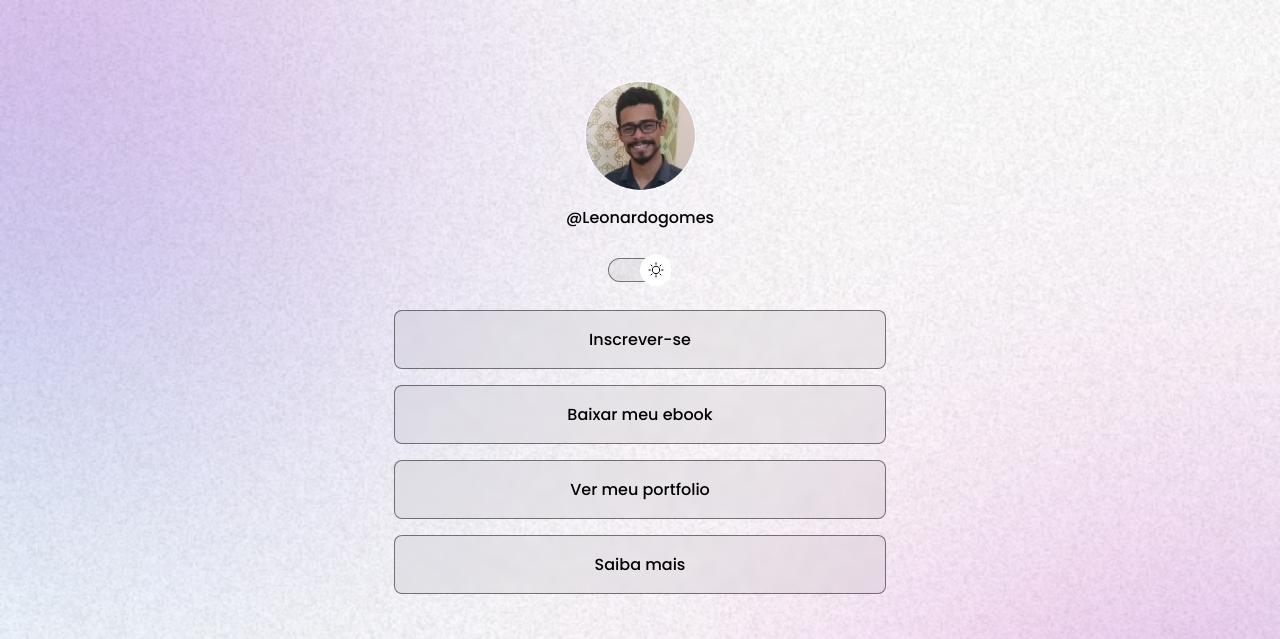
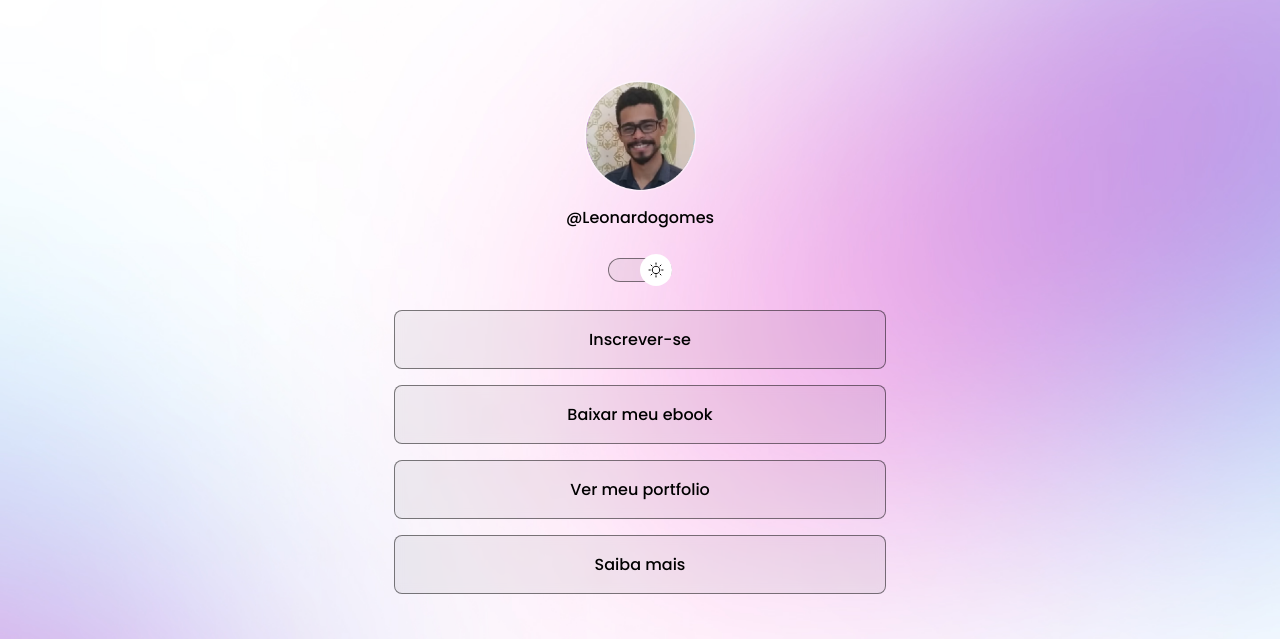
Before and after one commit to LeogomesArt/projeto, a plain HTML site: page index.html in a window 1280 px wide. Shown: the top 639 px of the page. Drawn offline with nearby package versions, Linux system fonts and the light colour scheme.

Commit message:
change bg to desktop

```diff
--- a/style.css
+++ b/style.css
@@ -33,6 +33,7 @@ body {
   */
 
   background: var(--bg-url) no-repeat top center/cover;
+  height: 100vh;
 }
 
 body * {
@@ -164,3 +165,14 @@ footer {
   text-align: center;
   font-size: 14px;
 }
+
+/* media queries */
+@media (min-width: 700px) {
+  :root {
+    --bg-url: url(./asstes/Bg.jpeg);
+  }
+
+  .light {
+    --bg-url: url(./asstes/bglight.jpeg);
+  }
+}
```
Also changed, not shown: asstes/Bg.jpeg (added), asstes/bglight.jpeg (added).
